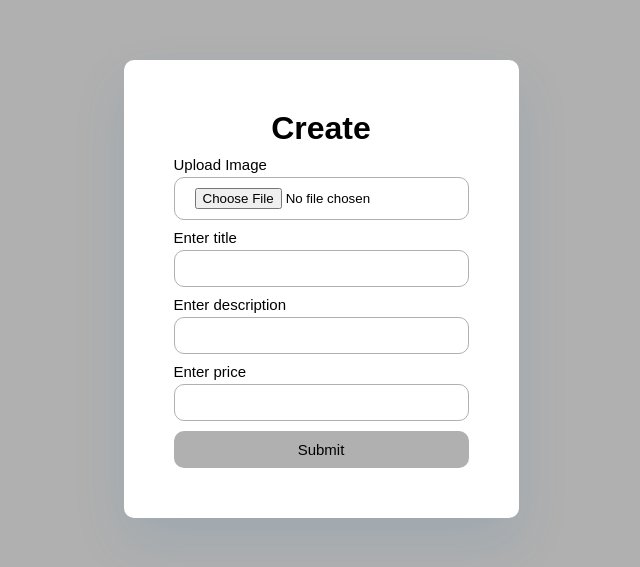
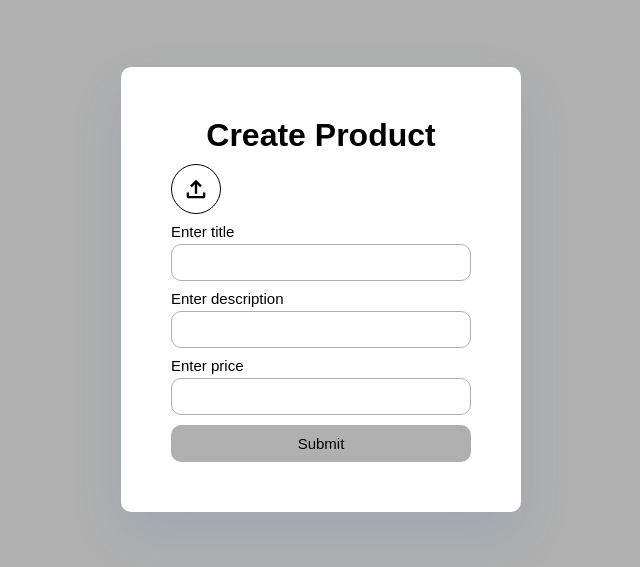
Before and after one commit to Islomjonsdev/product-card, a React (Vite) app: page /create-product in a window 1280 px wide. Shown: the part 111-678 px from the top of the page, without its empty margins (319-959 px from the left). Built offline with nearby package versions, Linux system fonts and the light colour scheme.

Commit message:
post donee

```diff
--- a/src/components/Products/ProductCard/ProductCard.scss
+++ b/src/components/Products/ProductCard/ProductCard.scss
@@ -8,6 +8,9 @@
       position: relative;
       max-width: 200px;
       width: 100%;
+      background: #fff;
+      box-shadow: 0px 24px 54px 0px rgba(0, 104, 174, 0.1);
+      border-radius: 10px;
       img {
         width: 200px;
         height: 200px;
--- a/src/pages/CreateProduct/CreateProduct.jsx
+++ b/src/pages/CreateProduct/CreateProduct.jsx
@@ -2,15 +2,16 @@ import React from "react";
 import { useState } from "react";
 import { useNavigate } from "react-router-dom";
 import { instance } from "../../api";
+import { MdOutlineFileUpload } from "react-icons/md";
 import "./CreateProduct.scss";
 
 const CreateProduct = () => {
   const [postProduct, setPostProduct] = useState([]);
-  const [ title, setTitle ] = useState("")
-  const [ description, setDescription ] = useState("")
-  const [ price, setPrice ] = useState("")
-//   const [ title, setTitle ] = useState("")
-const navigate = useNavigate()
+  const [title, setTitle] = useState("");
+  const [description, setDescription] = useState("");
+  const [price, setPrice] = useState("");
+  const [photo, setPhoto] = useState(null);
+  const navigate = useNavigate();
 
   const handlePostProduct = (e) => {
     e.preventDefault();
@@ -18,41 +19,66 @@ const navigate = useNavigate()
     const productData = {
       title: title,
       description: description,
-        price: price
+      price: price,
     };
     console.log(productData);
 
-    instance.post(`/work`, productData, {
-      headers: { "Content-Type": "application/json" }
+    instance
+      .post(`/work`, productData, {
+        headers: { "Content-Type": "application/json" },
       })
       .then((res) => {
         setPostProduct(res?.data);
-        navigate("/")
+        navigate("/");
         console.log(res?.data);
       })
       .catch((err) => {
         console.log(err);
-    })
+      });
   };
   return (
     <div className="create_product">
       <form onSubmit={handlePostProduct}>
-        <h1>Create</h1>
+        <h1>Create Product</h1>
         <div>
-          <label htmlFor="">Upload Image</label>
-          <input type="file" />
+          <label htmlFor="file">
+            {photo ? (
+              <img src={postProduct?.image} alt="" />
+            ) : (
+              <MdOutlineFileUpload />
+            )}
+          </label>
+          <input
+            className="file"
+            type="file"
+            id="file"
+            name="file"
+            onChange={(e) => setPhoto(e.target.value)}
+          />
         </div>
         <div>
           <label htmlFor="">Enter title</label>
-          <input type="text" onChange={(e) => setTitle(e.target.value)}/>
+          <input
+            type="text"
+            value={title}
+            onChange={(e) => setTitle(e.target.value)}
+          />
         </div>
         <div>
           <label htmlFor="">Enter description</label>
-          <input type="text" onChange={(e) => setDescription(e.target.value)}/>
+          <input
+            type="text"
+            value={description}
+            onChange={(e) => setDescription(e.target.value)}
+          />
         </div>
         <div>
           <label htmlFor="">Enter price</label>
-          <input type="number" onChange={(e) => setPrice(e.target.value)}/>
+          <input
+            type="number"
+            value={price}
+            onChange={(e) => setPrice(e.target.value)}
+          />
         </div>
         <button type="submit">Submit</button>
       </form>
--- a/src/pages/CreateProduct/CreateProduct.scss
+++ b/src/pages/CreateProduct/CreateProduct.scss
@@ -7,6 +7,8 @@
   background-color: #b0b0b0;
 
   form {
+    max-width: 400px;
+    width: 100%;
     display: flex;
     flex-direction: column;
     background: #fff;
@@ -29,9 +31,23 @@
         color: #000;
         font-weight: normal;
         line-height: 15px;
+        display: flex;
+
+        svg {
+            padding: 10px;
+            width: 50px;
+            height: 50px;
+            border: 1px solid #000;
+            border-radius: 50%;
+        }
+      }
+
+      .file {
+        display: none;
       }
 
       input {
+        width: 100%;
         outline: none;
         background: none;
         border: 1px solid #b0b0b0;
```
Lines whose indentation alone changed are shown as unchanged.
